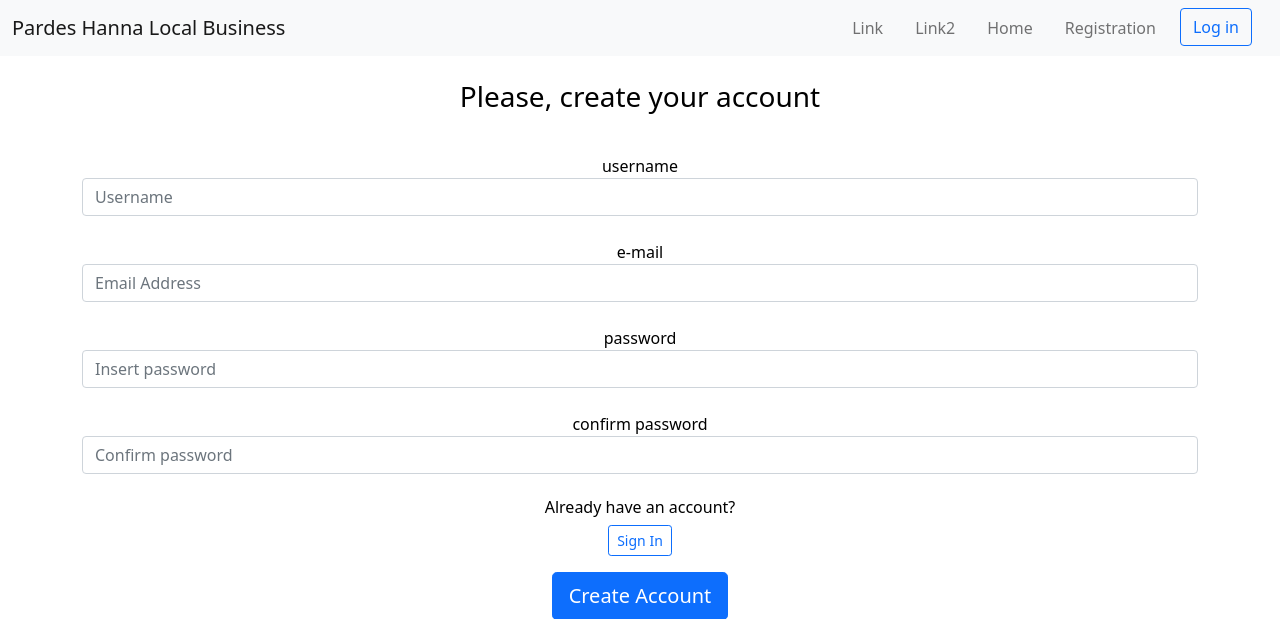
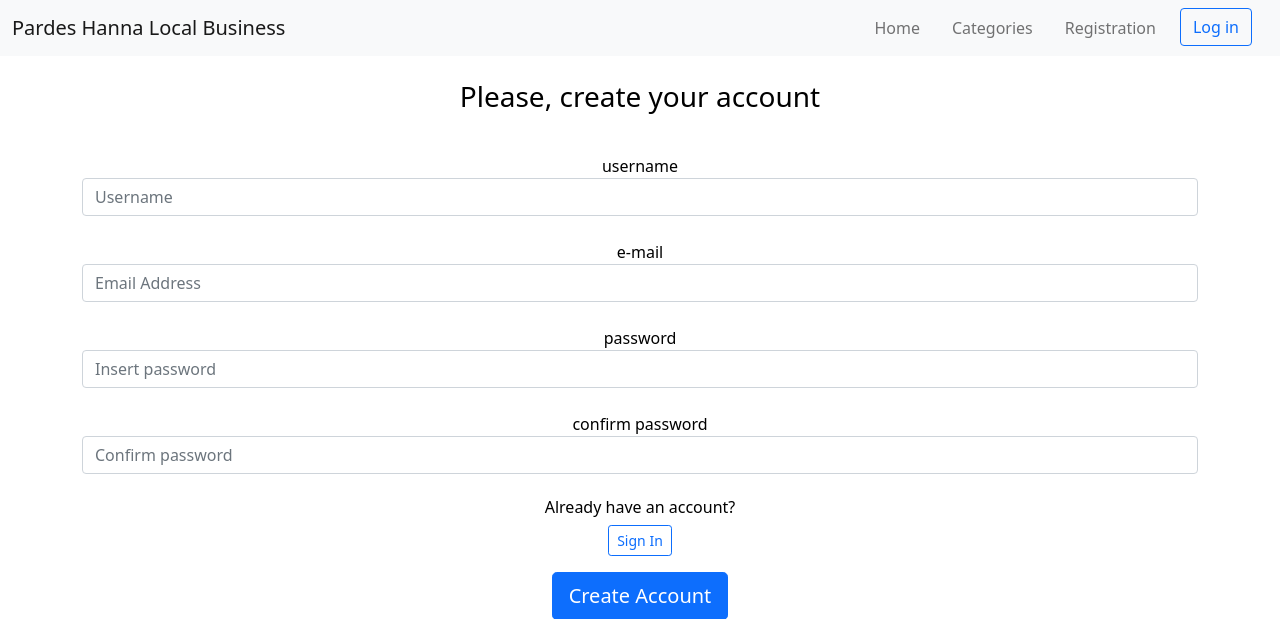
Before and after one commit to snenasheva/community, a Flask app: page /register in a window 1280 px wide. Shown: the top 619 px of the page. Run offline with Flask 3, Linux system fonts and the light colour scheme; some libraries are stand-ins or nearby versions.

Commit message:
Main Categories: If show Displaying Main Categories based on if statement

```diff
--- a/com/templates/base2.html
+++ b/com/templates/base2.html
@@ -24,10 +24,10 @@
             {% if current_user.is_authenticated %}
               <ul class="navbar-nav ms-auto pe-3 mb-2 mb-lg-0">
                 <li class="nav-item me-3">
-            <a class="nav-link active" aria-current="page" href="">Home</a>
+                  <a class="nav-link active" aria-current="page" href="{{ url_for('home_page') }}">Home</a>
                 </li>
                 <li class="nav-item me-3">
-            <a class="nav-link" href="#">Link</a>
+                  <a class="nav-link" href="{{ url_for('categories_page') }}">Categories</a>
                 </li>
                 {% if current_user.items %}
                   <li class="nav-item dropdown me-3">
@@ -53,13 +53,10 @@
             {% else %}
               <ul class="navbar-nav ms-auto">
                 <li class="nav-item me-3">
-            <a class="nav-link" href="#">Link</a>
+                  <a class="nav-link" href="{{ url_for ('home_page') }}">Home</a>
                 </li>
                 <li class="nav-item me-3">
-            <a class="nav-link" href="#">Link2</a>
-          </li>
-          <li class="nav-item me-3">
-            <a class="nav-link" href="{{ url_for ('home_page') }}">Home</a>
+                  <a class="nav-link" href="{{ url_for('categories_page') }}">Categories</a>
                 </li>
               </ul>
               <ul class="navbar-nav">
@@ -79,7 +76,6 @@
       {% if messages %}
         {% for category, message in messages %}
           <div class="alert alert-{{category}}">
-
             <button type="button" class="btn-close btn-close-white" class="m1-2 mb-1 close" data-bs-dismiss="alert" aria-label="Close">
               <span aria-hidden="true">&times;</span>
             </button>
@@ -89,10 +85,10 @@
       {% endif %}
     {% endwith %}
     <main class="main">
-
       {% block content %}
       {% endblock %}
-
+      {% if show_section %}
+      <section>
         <div class="container-fluid mt-5 mb-5">
           <div class="row">
             <div class="col-12">
@@ -145,7 +141,7 @@
               </div>
               <div class="col-lg-2 col-sm-4 mt-2 text-center">
                 <div class="card" style="width: 10rem;">
-                       <img src="{{ url_for('static', filename='img/home/home_garden.jpg') }}"  class="card-img-top" alt="Home Image">
+                  <img src="{{ url_for('static', filename='img/home/home_garden.jpg') }}" class="card-img-top" alt="Home Image">
                   <div class="card-body">
                     <a href="#" class="btn btn-primary">Home&Garden</a>
                   </div>
@@ -153,9 +149,9 @@
               </div>
             </div>
           </div>
-
         </div>
-
+      </section>
+      {% endif %}
     </main>
     <footer class="pt-4 my-md-5 pt-md-5 border-top">
       <div class="container">
```
Also changed, not shown: com/templates/search_results.html (added, +13 -0 lines). Lines whose indentation alone changed are shown as unchanged.
